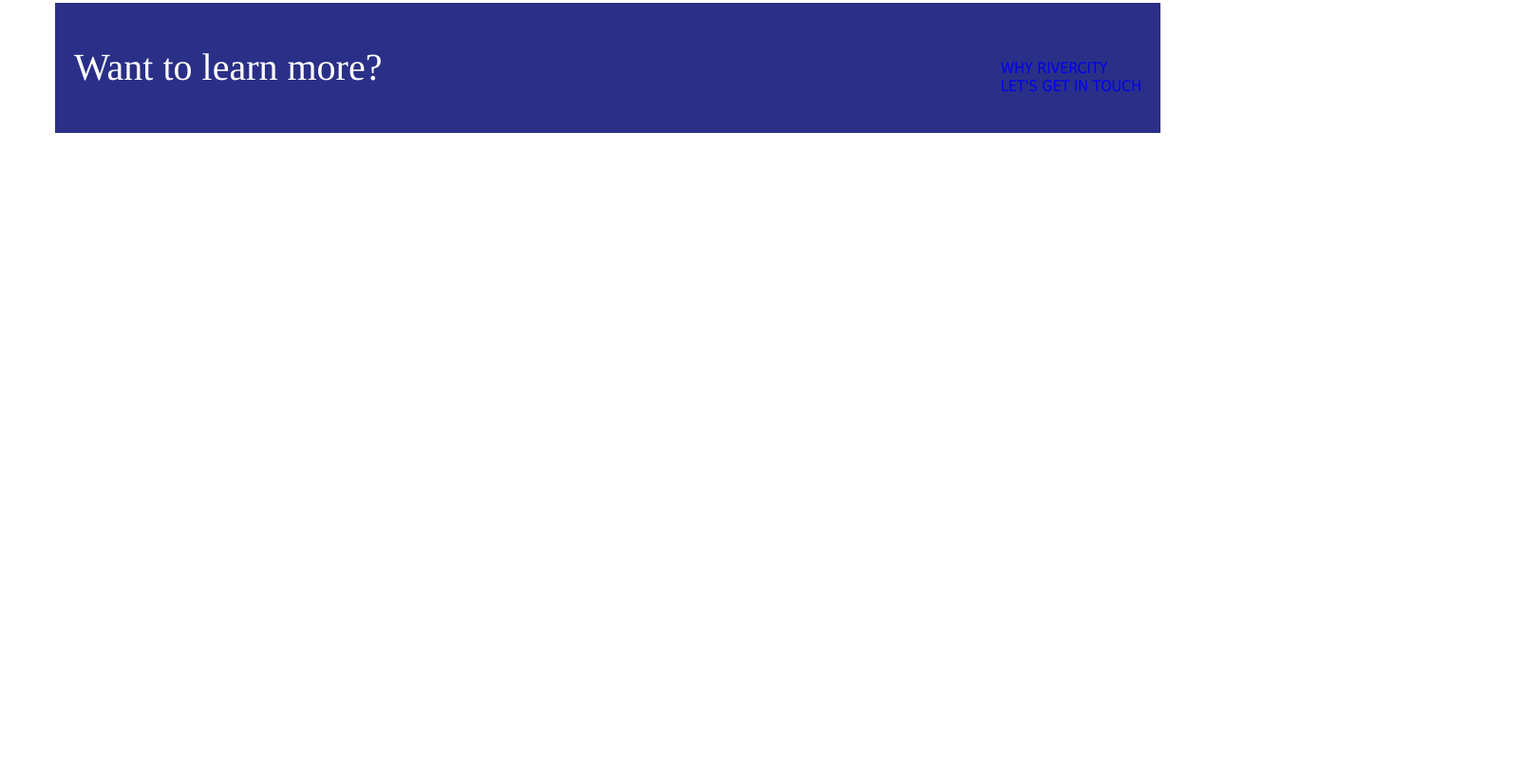
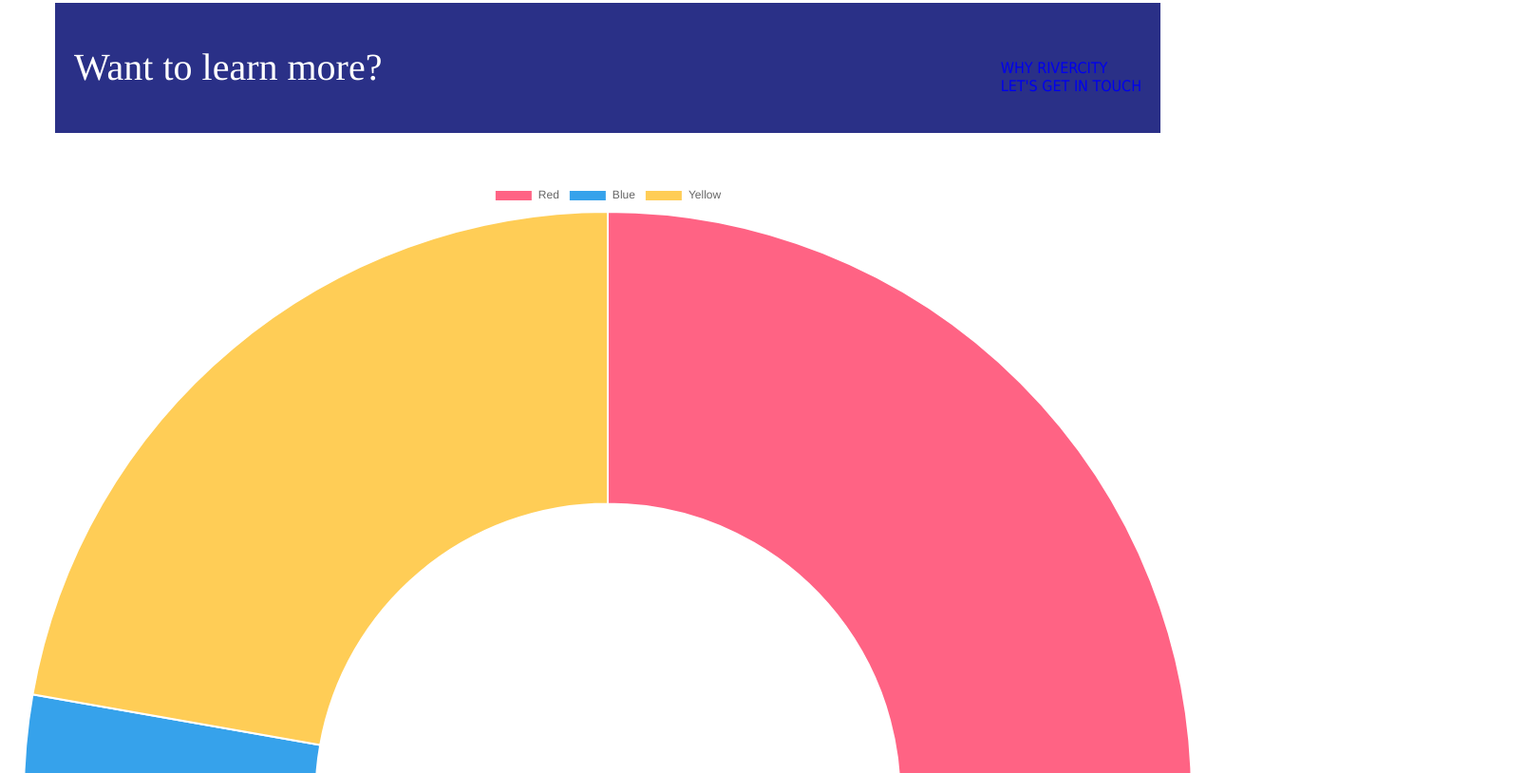
Before and after one commit to laurenalexander2/RiverCity-BancShares-Inc, a plain HTML site: page index.html in a window 1280 px wide. Shown: the part 1062-1876 px from the top of the page at 95% size, 1608 px wide, since content can reach past the window. Drawn offline with nearby package versions, Linux system fonts and the light colour scheme.

Commit message:
js cont'd

```diff
--- a/index.html
+++ b/index.html
@@ -72,8 +72,34 @@
     </div>
 
   </div>
-  <canvas id="myChart" width="1600" height="900"></canvas>
-  <script src="https://cdnjs.cloudflare.com/ajax/libs/Chart.js/4.1.2/Chart.min.js"></script>
+
+  <div>
+    <canvas id="myChart"></canvas>
+  </div>
+
+  <script src="https://cdn.jsdelivr.net/npm/chart.js"></script>
+
+  <script>
+    const ctx = document.getElementById('myChart');
+
+    new Chart(ctx, {
+      type: 'doughnut',
+      data: {
+      labels: ['Red', 'Blue','Yellow'],
+      datasets: [{
+        label: 'My First Dataset',
+        data: [300, 50, 100],
+        backgroundColor: [
+        'rgb(255, 99, 132)',
+        'rgb(54, 162, 235)',
+        'rgb(255, 205, 86)'
+        ],
+      hoverOffset: 4,
+    }],
+}
+});
+
+  </script>
 </body>
 
 </html>
```
Also changed, not shown: script.js (+21 -22 lines).
